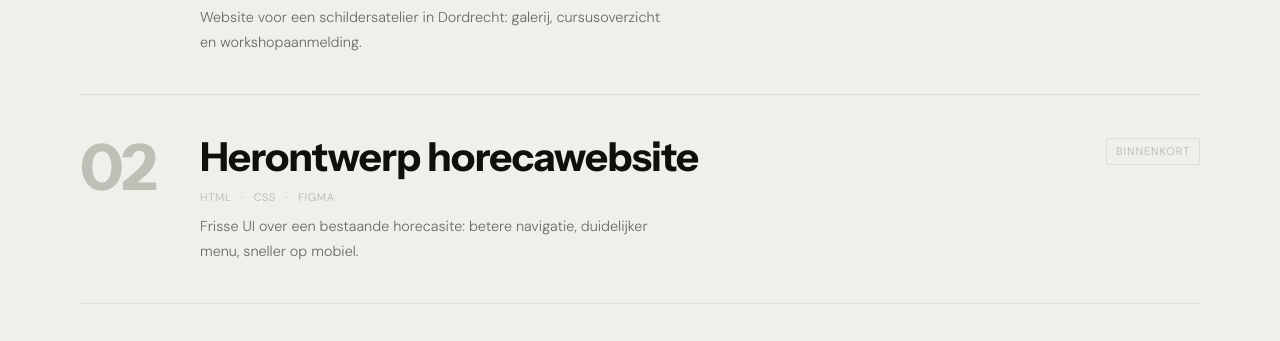
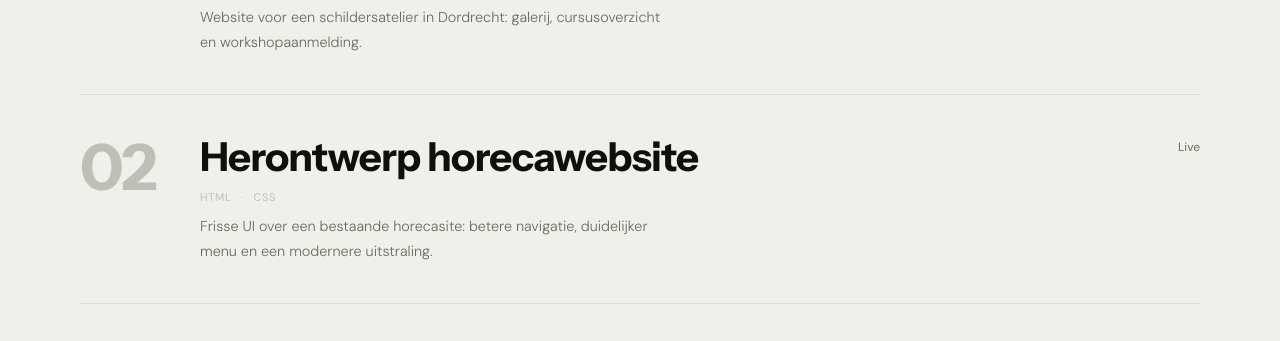
Before and after one commit to Saturnaria2504/portfolio, a plain HTML site: page index.html in a window 1280 px wide. Shown: the part 2005-2346 px from the top of the page. Drawn offline with Linux system fonts and the light colour scheme.

Commit message:
Update index.html

```diff
--- a/index.html
+++ b/index.html
@@ -584,18 +584,19 @@
         </div>
       </div>
 
-      <div class="proj-tile dimmed reveal">
+      <div class="proj-tile reveal">
         <div class="proj-index">02</div>
         <div class="proj-body">
           <div class="proj-name">Herontwerp horecawebsite</div>
           <div class="proj-meta">
             <span class="proj-tag">HTML</span>
             <span class="proj-tag">CSS</span>
-            <span class="proj-tag">Figma</span>
           </div>
-          <div class="proj-desc">Frisse UI over een bestaande horecasite: betere navigatie, duidelijker menu, sneller op mobiel.</div>
+          <div class="proj-desc">Frisse UI over een bestaande horecasite: betere navigatie, duidelijker menu en een modernere uitstraling.</div>
         </div>
-        <div class="proj-action"><span class="proj-soon">Binnenkort</span></div>
+        <div class="proj-action">
+          <a class="proj-link" href="https://saturnaria2504.github.io/Portobello-Redesign/" target="_blank">Live</a>
+        </div>
       </div>
 
       <div class="proj-tile dimmed reveal">
```
